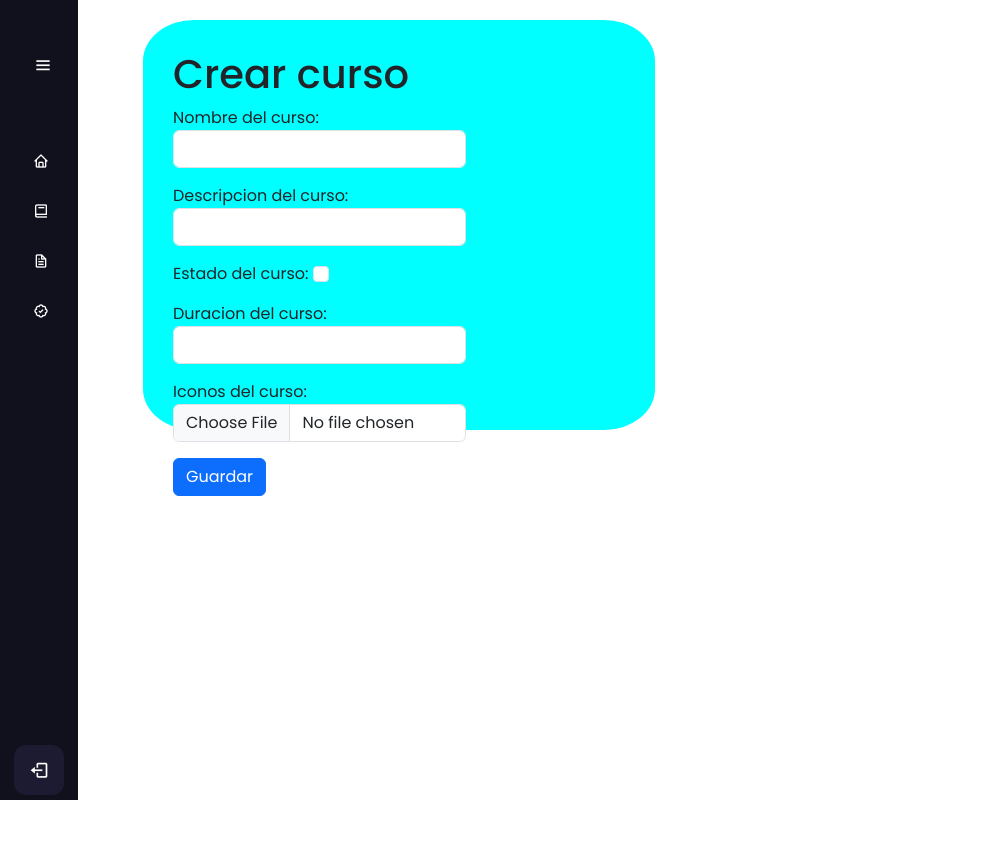
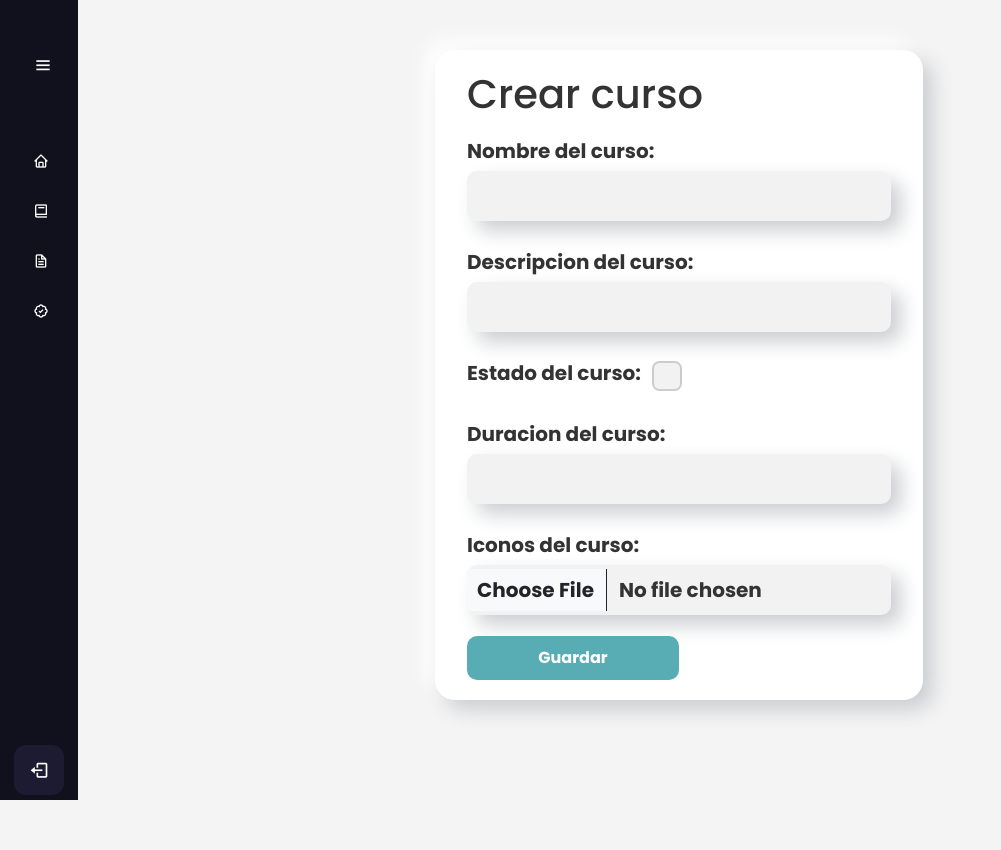
Before and after one commit to darteagaleon/ModuloEducativo, a Django app: page /cursos/crear_curso/ in a window 1280 px wide. Shown: the whole page, without its empty margins (0-1001 px from the left). Before the commit the page ends 800 px from the top, so only its background shows below. Run offline with Django 4.2, Linux system fonts and the light colour scheme; some libraries are stand-ins or nearby versions.

Commit message:
Main 0.5

```diff
--- a/Templates/Cursos/crear_cursos.html
+++ b/Templates/Cursos/crear_cursos.html
@@ -1,9 +1,14 @@
 {% extends 'Layout/Base.html' %}
 {% load static %}
 {% block content %}
+
+<body>
+	<!-- todo lo que se vaya a colocar en los html's deben ir adentro de esto -->
+	<div class="home_content"> <!--1 -->
+		<div class="text"><!--2 -->
 			<div class="container-fluid">
-	<div class="row">
-		<div class="col-md-8">
+				<div class="row" id="tabla">
+					<div>
 						<h1>Crear curso </h1>
 						<div class="form">
 							<form method="post" enctype="multipart/form-data">
@@ -15,12 +20,15 @@
 
 								</div>
 								{{ form.as_p }}
-				    <button type="submit" class="btn btn-primary">Guardar</button>
+								<button type="submit" >Guardar</button>
 							</form>
 						</div>
 					</div>
 				</div>
-
+			</div>
+		</div>
+	</div>
 	</div>
 
+</body>
 {% endblock %}
--- a/Templates/includes/nav.html
+++ b/Templates/includes/nav.html
@@ -4,7 +4,7 @@
 <div class="sidebar">
     <div class="logo_content">
         <div class="logo">
-            <img src="{% static 'img/iconos/Cyres_educativo.png' %}" alt="logo" id="iconCyres">
+            <img src="{% static 'img/Cyres.png' %}" alt="logo" id="iconCyres">
         </div>
         <i class='bx bx-menu' id="btn"></i>
     </div>
--- a/static/Css/Curso.css
+++ b/static/Css/Curso.css
@@ -1,11 +1,134 @@
-.container-fluid{
+body {
+    margin: 0;
+    padding: 0;
+    box-sizing: border-box;
+    background-color: #f2f0f0b4;
+}
+
+/* codigo para organizar el espacio utilizable en los htmls */
+.home_content {
+    position: absolute;
+    height: 100%;
+    width: calc(100% - 78px);
+    left: 78px;
+    transition: all 0.5s ease;
+}
+
+.home_content .text {
+    font-size: 25px;
+    font-weight: 500;
+    color: #1d1b31;
+    margin: 12px;
+
+}
+
+.sidebar.active~.home_content {
+    width: calc(100 - 240px);
+    left: 240px;
+}
+
+/* tabla de crear curso */
+.container-fluid {
+    margin: 0 auto;
     position: relative;
-    left: 10vw;
+    height: 100vh;
     width: 40vw;
-    height: 32vw;
-    margin: 20px 15px;
-    padding: 30px;
-    display: inline-block;
-    border-radius: 10%;
-    background-color: aqua;
 }
+
+#tabla {
+    max-width: 500px;
+    width: 100%;
+    padding: 20px;
+    background-color: #fff;
+    border-radius: 20px;
+    box-shadow: 10px 10px 20px #cbced1, -10px -10px 20px #ffffff;
+    transition: all 0.3s ease;
+    box-sizing: border-box;
+    margin: 50px auto;
+    display: flex;
+    justify-content: center;
+    align-items: center;
+
+    font-size: 30px;
+    font-weight: bold;
+    color: #333;
+
+}
+
+@media only screen and (max-width: 600px) {
+    .container-fluid {
+        width: 100%;
+        height: 100%;
+        font-size: 20px;
+    }
+    body{
+        overflow: auto;
+    }
+}
+
+/* nombres de la tabla */
+label {
+    font-size: 20px;
+}
+
+input[type="checkbox"] {
+    appearance: none;
+    -webkit-appearance: none;
+    background-color: #f2f2f2;
+    border: 2px solid #ccc;
+    border-radius: 5px;
+    outline: none;
+    padding: 10px;
+    position: relative;
+    top: 5px;
+    left: 5px;
+    transition: all 0.3s ease;
+}
+
+button{
+    width: 50%;
+    padding: 10px;
+    border: none;
+    border-radius: 10px;
+    background-color: #58acb4;
+    color: #fff;
+    font-size: 16px;
+    font-weight: bold;
+    cursor: pointer;
+}
+button:active{
+    background-color: rgb(37, 150, 190);
+}
+input[type="checkbox"]:checked {
+    background-color: #58acb4;
+    border-color: #58acb4;
+    color: #fff;
+    transform: scale(1.2);
+}
+
+input[type="text"],
+#id_duracion_curso,
+#id_iconoCurso {
+    background-color: #f2f2f2;
+    border: none;
+    border-radius: 10px;
+    box-shadow: 10px 10px 20px #cbced1, -10px -10px 20px #ffffff;
+    outline: none;
+    padding: 10px;
+    transition: all 0.3s ease;
+    font-size: 20px;
+    font-weight: bold;
+    color: #333;
+}
+
+input[type="text"]:focus {
+    background-color: #c2c2c2;
+    color: #fff;
+    transform: scale(1.1);
+}
+
+#id_duracion_curso:focus {
+    background-color: #c2c2c2;
+    color: #fff;
+    transform: scale(1.1);
+}
--- a/static/Css/Estilo.css
+++ b/static/Css/Estilo.css
@@ -17,6 +17,7 @@ body{
 
 .sidebar {
     position: fixed;
+    z-index: 1;
     top: 0;
     left: 0;
     height: 100%;
@@ -25,6 +26,7 @@ body{
     padding: 6px 14px;
     transition: all 0.5s ease;
 }
+
 .sidebar.active{
     width: 240px;
 }
@@ -46,7 +48,7 @@ body{
 #iconCyres{
     position: relative;
     top: 30px;  /*posicion del logo*/
-    height: 120px;
+    height: 100px;
     width: 160px;
     left: 7%;
 }
```
Also changed, not shown: Templates/usuarios/login.html (deleted, +0 -45 lines), db.sqlite3, static/img/Cyres.png (added), 2 other files. Lines whose indentation alone changed are shown as unchanged.
